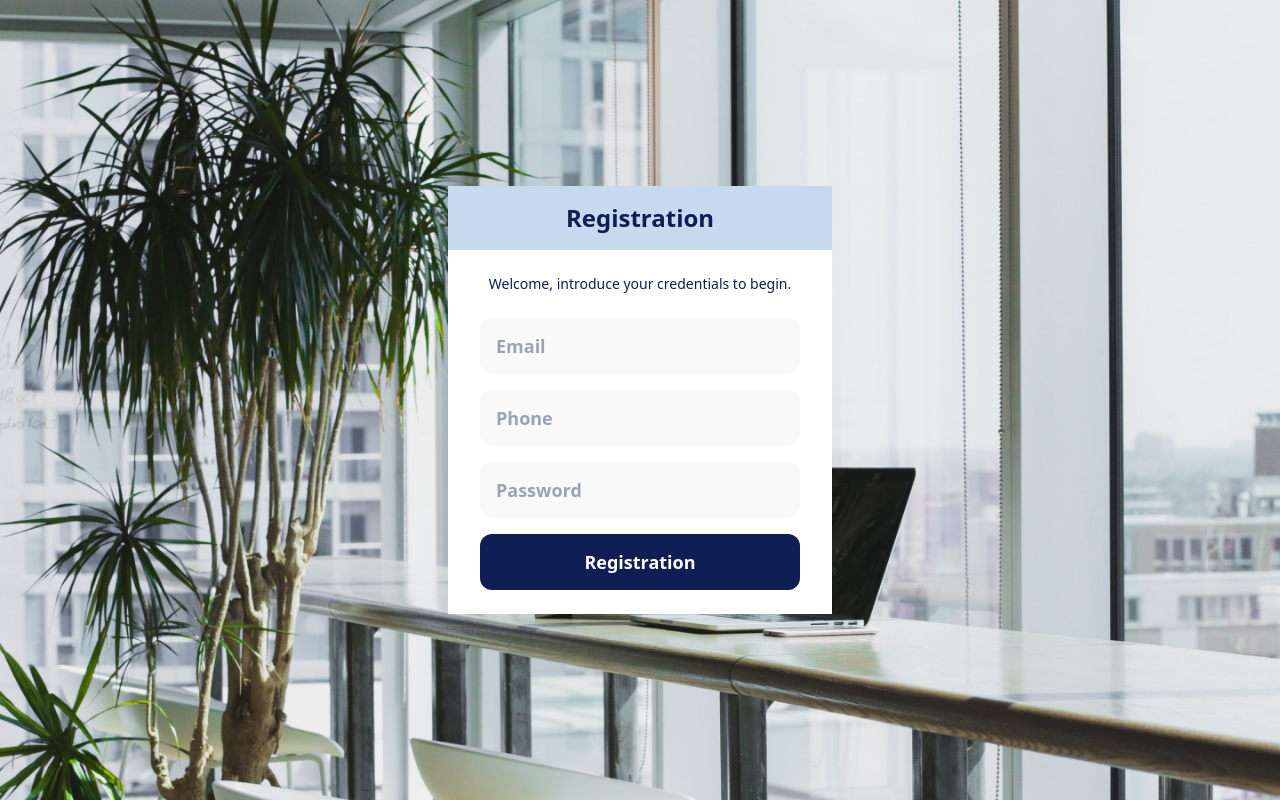
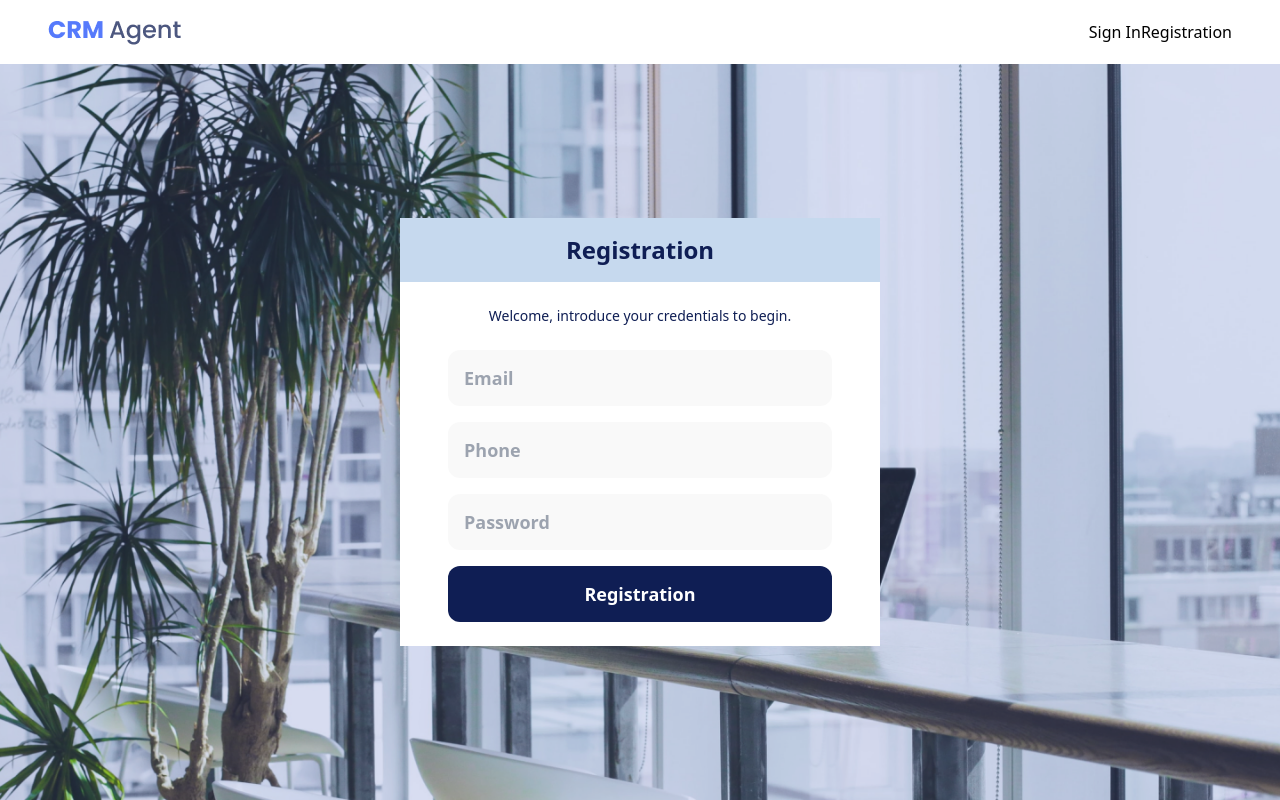
Before and after one commit to borat-afk/crm-client, a React (Vite) app: page /auth/registration in a window 1280 px wide. Built offline with nearby package versions, Linux system fonts and the light colour scheme; no server answers.

Commit message:
Reg page

```diff
--- /dev/null
+++ b/src/components/AuthHeader/index.tsx
@@ -0,0 +1,20 @@
+import { NavLink } from 'react-router-dom';
+
+const AuthHeader = () => {
+  return (
+    <div className={'w-full flex justify-between items-center h-16 px-12 bg-white'}>
+      <div className={'bg-app-logo w-[133px] h-[25px] bg-no-repeat'}/>
+
+      <nav className={'flex'}>
+        <NavLink to={'/auth/login'}>
+          Sign In
+        </NavLink>
+        <NavLink to={'/auth/registration'}>
+          Registration
+        </NavLink>
+      </nav>
+    </div>
+  )
+}
+
+export default AuthHeader;
--- a/src/components/Registration/index.tsx
+++ b/src/components/Registration/index.tsx
@@ -2,6 +2,7 @@ import { observer } from 'mobx-react';
 import { ChangeEvent, FormEvent } from 'react';
 import { AuthRegistrationStore } from '../../stores/authRegistration.ts';
 import validator from 'validator';
+import AuthHeader from "../AuthHeader";
 
 const store = new AuthRegistrationStore();
 
@@ -23,9 +24,12 @@ const Registration = observer(() => {
   }
 
   return (
-    <div className={'w-full h-screen bg-app-bg bg-cover flex justify-center items-center'}>
+    <div className={'w-full h-screen bg-app-bg bg-cover'}>
+      <AuthHeader />
+
+      <div className={'w-full flex h-[calc(100vh-64px)] justify-center items-center bg-blue-opacity'}>
         <form
-        className={'flex flex-col w-96 m-auto items-center bg-white'}
+          className={'flex flex-col w-[480px] m-auto items-center bg-white'}
           onSubmit={submit}
         >
           <div className={'w-full h-16 flex justify-center items-center bg-secondary font-bold mb-2'}>
@@ -37,30 +41,31 @@ const Registration = observer(() => {
           <input
             type={'email'}
             placeholder={'Email'}
-          className={'w-80 h-14 rounded-xl flex items-center justify-center bg-light-opacity text-primary text-lg font-bold my-2 border-none outline-none px-4'}
+            className={'w-96 h-14 rounded-xl flex items-center justify-center bg-light-opacity text-primary text-lg font-bold my-2 border-none outline-none px-4'}
             onChange={(event: ChangeEvent<HTMLInputElement>) => store.setEmail(event.target.value)}
           />
           <input
             type={'text'}
             placeholder={'Phone'}
-          className={'w-80 h-14 rounded-xl flex items-center justify-center bg-light-opacity text-primary text-lg font-bold my-2 border-none outline-none px-4'}
+            className={'w-96 h-14 rounded-xl flex items-center justify-center bg-light-opacity text-primary text-lg font-bold my-2 border-none outline-none px-4'}
             onChange={(event: ChangeEvent<HTMLInputElement>) => store.setPhone(event.target.value)}
           />
           <input
             type={'password'}
             placeholder={'Password'}
-          className={'w-80 h-14 rounded-xl flex items-center justify-center bg-light-opacity text-primary text-lg font-bold my-2 border-none outline-none px-4'}
+            className={'w-96 h-14 rounded-xl flex items-center justify-center bg-light-opacity text-primary text-lg font-bold my-2 border-none outline-none px-4'}
             onChange={(event: ChangeEvent<HTMLInputElement>) => store.setPassword(event.target.value)}
           />
 
           <button
             type={'submit'}
-          className={'w-80 h-14 rounded-xl flex items-center justify-center bg-primary text-white text-lg font-bold mb-6 mt-2'}
+            className={'w-96 h-14 rounded-xl flex items-center justify-center bg-primary text-white text-lg font-bold mb-6 mt-2'}
           >
             Registration
           </button>
         </form>
       </div>
+    </div>
   )
 });
 
--- a/tailwind.config.js
+++ b/tailwind.config.js
@@ -9,6 +9,7 @@ export default {
     extend: {
       backgroundImage: {
         'app-bg': "url('/bg_crm.png')",
+        'app-logo': "url('/CRM_agent_logo.png')"
       },
       colors: {
         'white': '#FFFFFF',
@@ -17,6 +18,7 @@ export default {
         'secondary': '#C6D9EE',
         'light-blue': '#567AFB',
         'light': '#C4C4C4',
+        'blue-opacity': 'rgba(86,122,251,0.15)',
         'light-opacity': 'rgba(229,229,229,0.25)'
       }
     },
```
Also changed, not shown: public/CRM_agent_logo.png (renamed from public/CRM _agent_logo.png). Lines whose indentation alone changed are shown as unchanged.
